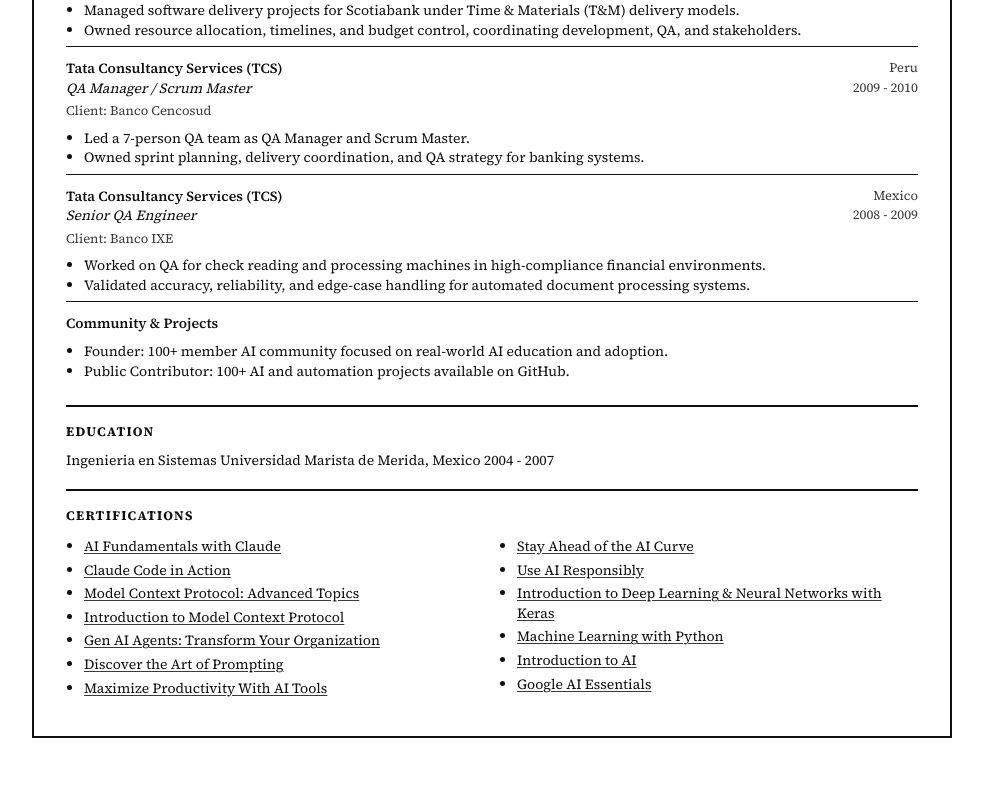
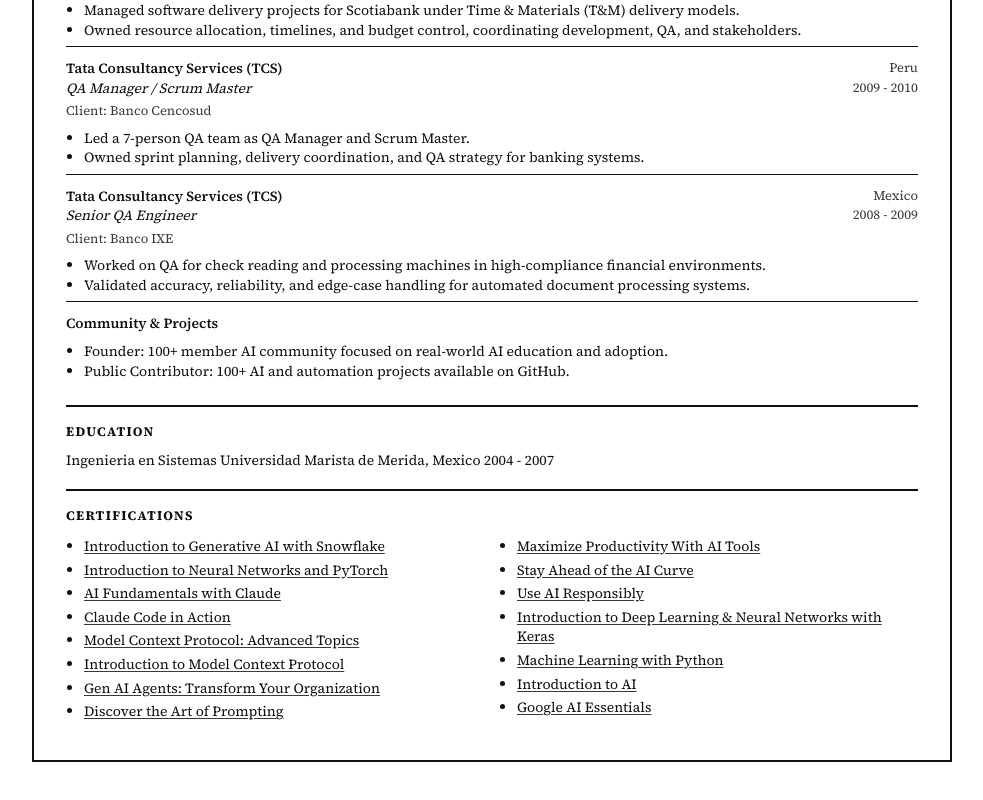
Before and after one commit to Oruga420/amorac-resume, a Next.js app: page / in a window 1280 px wide. Shown: the part 1518-2318 px from the top of the page, without its empty margins (148-1131 px from the left). Built offline with nearby package versions, Linux system fonts and the light colour scheme.

Commit message:
Add Snowflake GenAI and PyTorch certs

```diff
--- a/app/page.js
+++ b/app/page.js
@@ -7,6 +7,8 @@
   "Phone +1 437 243 3693 | Email: alex@seshwithfriends.org | LinkedIn: linkedin.com/in/amorac/ | Website: eloruga.com | GitHub: github.com/Oruga420";
 
 const certifications = [
+  { name: "Introduction to Generative AI with Snowflake", url: "https://www.coursera.org/account/accomplishments/verify/JKFOEFAUGCB4" },
+  { name: "Introduction to Neural Networks and PyTorch", url: "https://www.coursera.org/account/accomplishments/verify/NRJ3Y3VJQTLB" },
   { name: "AI Fundamentals with Claude", url: "https://www.coursera.org/account/accomplishments/verify/MM7BOCYYWE1C" },
   { name: "Claude Code in Action", url: "https://www.coursera.org/account/accomplishments/verify/LVN8I6INAAAW" },
   { name: "Model Context Protocol: Advanced Topics", url: "https://www.coursera.org/account/accomplishments/verify/OWFJL0ZOCH10" },
```
